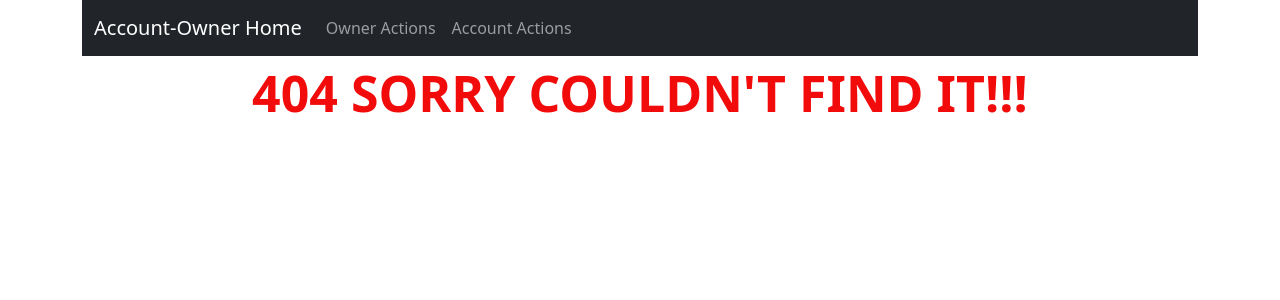
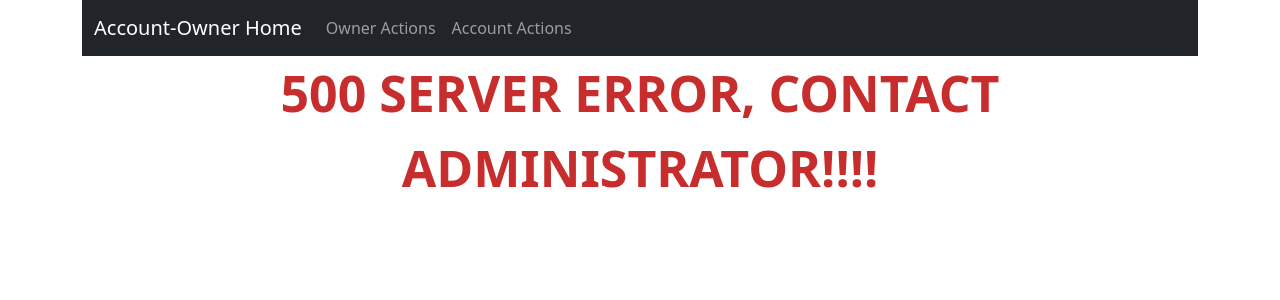
Before and after one commit to ri-aashir/practice, an Angular app in the folder Angular_JS/AccountOwnerClient/: page /500 in a window 1280 px wide. Before the commit this address led to /404. Shown: the top 300 px of the page. Built offline with nearby package versions, Linux system fonts and the light colour scheme.

Commit message:
Part-11: Error Handling in Angular

```diff
--- a/Angular_JS/AccountOwnerClient/src/app/app.routes.ts
+++ b/Angular_JS/AccountOwnerClient/src/app/app.routes.ts
@@ -1,11 +1,13 @@
 import { Routes } from '@angular/router';
 import { Home } from './home/home';
 import { NotFound } from './error-pages/not-found/not-found';
+import { InternalServer } from './error-pages/internal-server/internal-server';
 
 export const routes: Routes = [
   { path: 'home', component: Home },
   { path: 'owner', loadChildren: () => import('./owner/owner-module').then(m => m.OwnerModule) },
   { path: '404', component: NotFound },
+  { path: '500', component: InternalServer },
   { path: '', redirectTo: '/home', pathMatch: 'full' },
   { path: '**', redirectTo: '/404', pathMatch: 'full' }
 ];
--- /dev/null
+++ b/Angular_JS/AccountOwnerClient/src/app/error-pages/internal-server/internal-server.css
@@ -0,0 +1,6 @@
+p{
+  font-weight: bold;
+  font-size: 50px;
+  text-align: center;
+  color: #c72d2d;
+}
--- /dev/null
+++ b/Angular_JS/AccountOwnerClient/src/app/error-pages/internal-server/internal-server.html
@@ -0,0 +1 @@
+<p> {{errorMessage}} </p>
--- /dev/null
+++ b/Angular_JS/AccountOwnerClient/src/app/error-pages/internal-server/internal-server.ts
@@ -0,0 +1,17 @@
+import { Component, OnInit } from '@angular/core';
+
+@Component({
+  selector: 'app-internal-server',
+  imports: [],
+  templateUrl: './internal-server.html',
+  styleUrl: './internal-server.css'
+})
+export class InternalServer implements OnInit {
+  errorMessage: string = "500 SERVER ERROR, CONTACT ADMINISTRATOR!!!!";
+
+  constructor() { }
+
+  ngOnInit(): void {
+  }
+
+}
--- a/Angular_JS/AccountOwnerClient/src/app/owner/owner-list/owner-list.ts
+++ b/Angular_JS/AccountOwnerClient/src/app/owner/owner-list/owner-list.ts
@@ -3,6 +3,8 @@ import { Component, OnInit } from '@angular/core';
 import { Owner } from '../../_interfaces/owner.model';
 import { OwnerRepository } from './../../shared/services/owner-repository';
 import { DatePipe } from '@angular/common';
+import { ErrorHandler } from './../../shared/services/error-handler';
+import { HttpErrorResponse } from '@angular/common/http';
 
 @Component({
   selector: 'app-owner-list',
@@ -12,15 +14,23 @@ import { DatePipe } from '@angular/common';
 })
 export class OwnerList implements OnInit {
   owners: Owner[];
-  constructor(private repository: OwnerRepository) { }
+  errorMessage: string = '';
+
+  constructor(private repository: OwnerRepository, private errorHandler: ErrorHandler) { }
+
   ngOnInit(): void {
     this.getAllOwners();
   }
+
   private getAllOwners = () => {
     const apiAddress: string = 'api/owner';
     this.repository.getOwners(apiAddress)
-    .subscribe(own => {
-      this.owners = own;
+    .subscribe({
+      next: (own: Owner[]) => this.owners = own,
+      error: (err: HttpErrorResponse) => {
+        this.errorHandler.handleError(err);
+        this.errorMessage = this.errorHandler.errorMessage;
+      }
     })
   }
 
--- /dev/null
+++ b/Angular_JS/AccountOwnerClient/src/app/shared/services/error-handler.ts
@@ -0,0 +1,36 @@
+import { HttpErrorResponse } from '@angular/common/http';
+import { Injectable } from '@angular/core';
+import { Router } from '@angular/router';
+
+@Injectable({
+  providedIn: 'root'
+})
+export class ErrorHandler {
+  public errorMessage: string = '';
+  constructor(private router: Router) { }
+  public handleError = (error: HttpErrorResponse) => {
+    if (error.status === 500) {
+      this.handle500Error(error);
+    }
+    else if (error.status === 404) {
+      this.handle404Error(error)
+    }
+    else {
+      this.handleOtherError(error);
+    }
+  }
+  private handle500Error = (error: HttpErrorResponse) => {
+    this.createErrorMessage(error);
+    this.router.navigate(['/500']);
+  }
+  private handle404Error = (error: HttpErrorResponse) => {
+    this.createErrorMessage(error);
+    this.router.navigate(['/404']);
+  }
+  private handleOtherError = (error: HttpErrorResponse) => {
+    this.createErrorMessage(error); //TODO: this will be fixed later;
+  }
+  private createErrorMessage = (error: HttpErrorResponse) => {
+    this.errorMessage = error.error ? error.error : error.statusText;
+  }
+}
```
